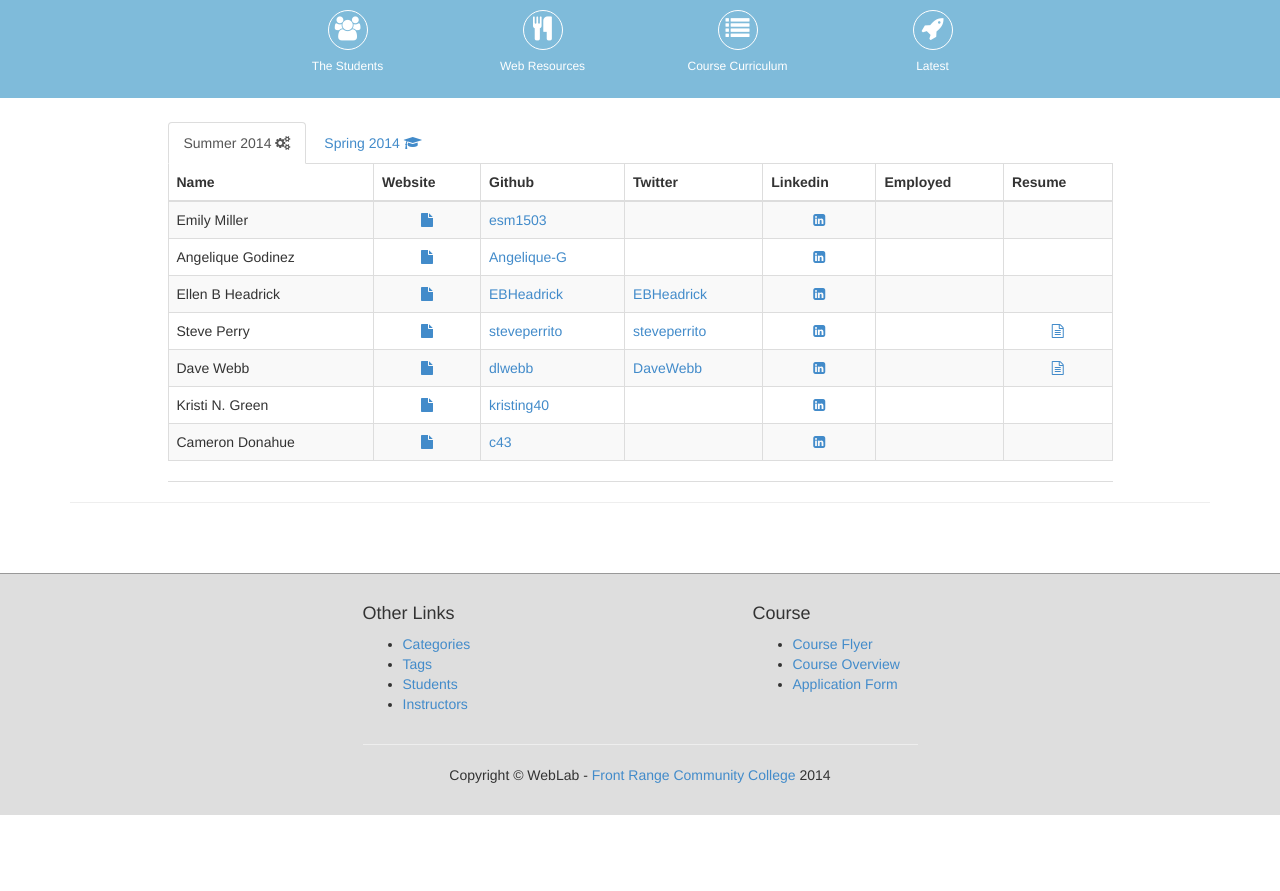
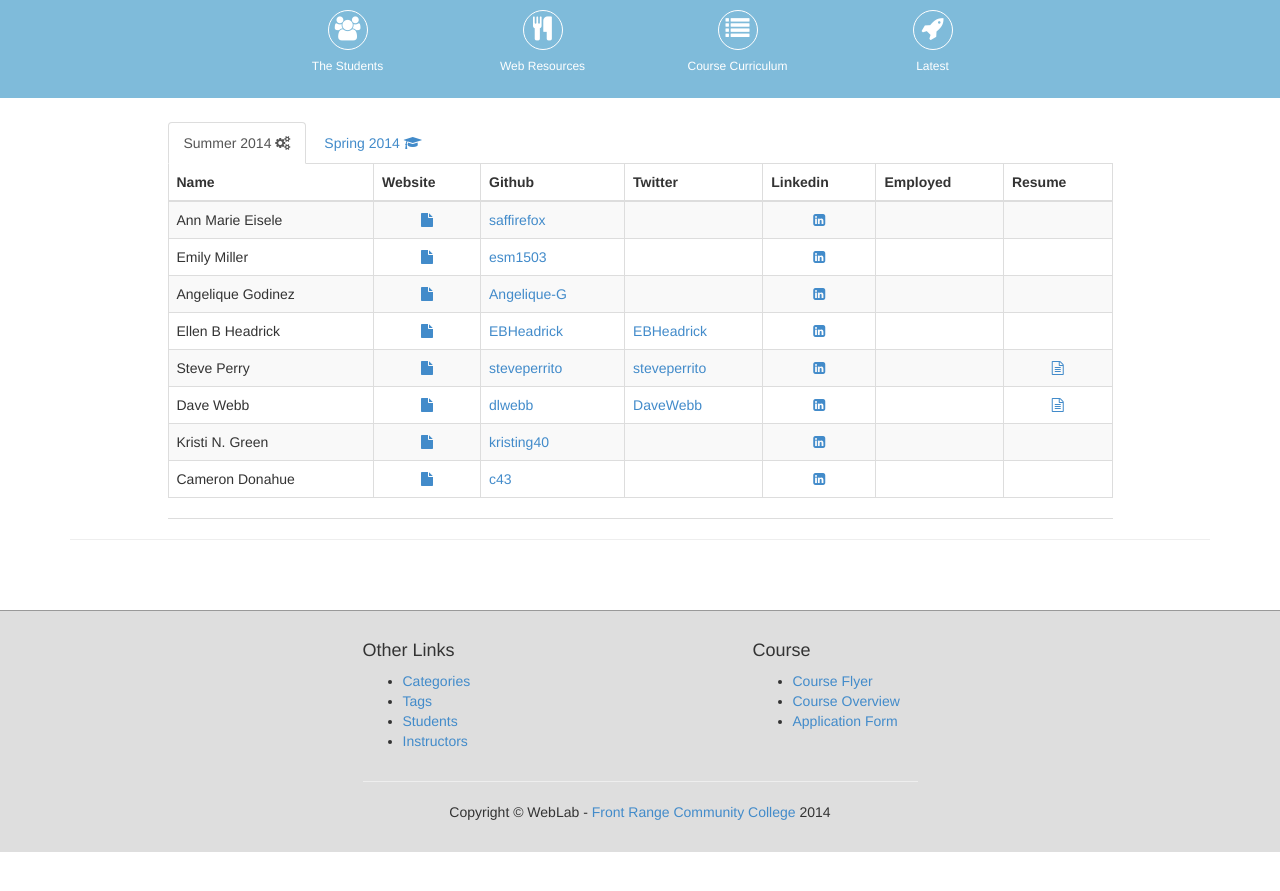
Before and after one commit to WebDevBootcamp/WebDevBootcamp.github.io, a Jekyll site: the page built from students/index.html, in a window 1280 px wide. Shown: the top 891 px of the page. Built offline with Jekyll 4.4.1, drawn with Linux system fonts in a browser that asks for light colours.

Commit message:
Made changes to config file and to my profile

```diff
--- a/_config.yml
+++ b/_config.yml
@@ -10,4 +10,4 @@
 # this allows you to view and debug your working copy of the site
 # !!! make sure you comment it back out before you send NW your pull request !!!
 
-# url: http://USERNAME.github.io/WebDevBootcamp.github.io
+url: http://saffirefox.github.io/WebDevBootcamp.github.io
--- a/_data/users.yml
+++ b/_data/users.yml
@@ -1,12 +1,12 @@
 - userid: saffirefox
   website: http://www.SaffireFox.com
   student: true
-  session: Summer2014
+  session: summer2014
   name: Ann Marie Eisele
   github: saffirefox
   linkedin: https://www.linkedin.com/pub/ann-marie-eisele/22/454/40
   twitter:
-  email: 531eis@gmail.com
+  email: ann@saffirefox.com
   phone: 970-669-1027
   city: Loveland
   state: CO
```
